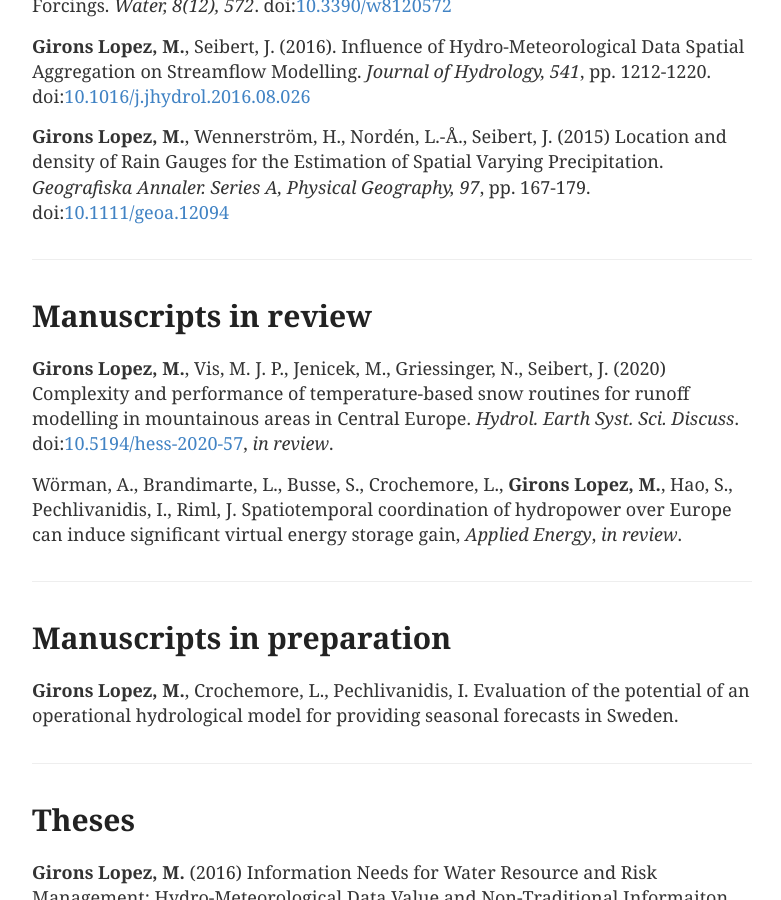
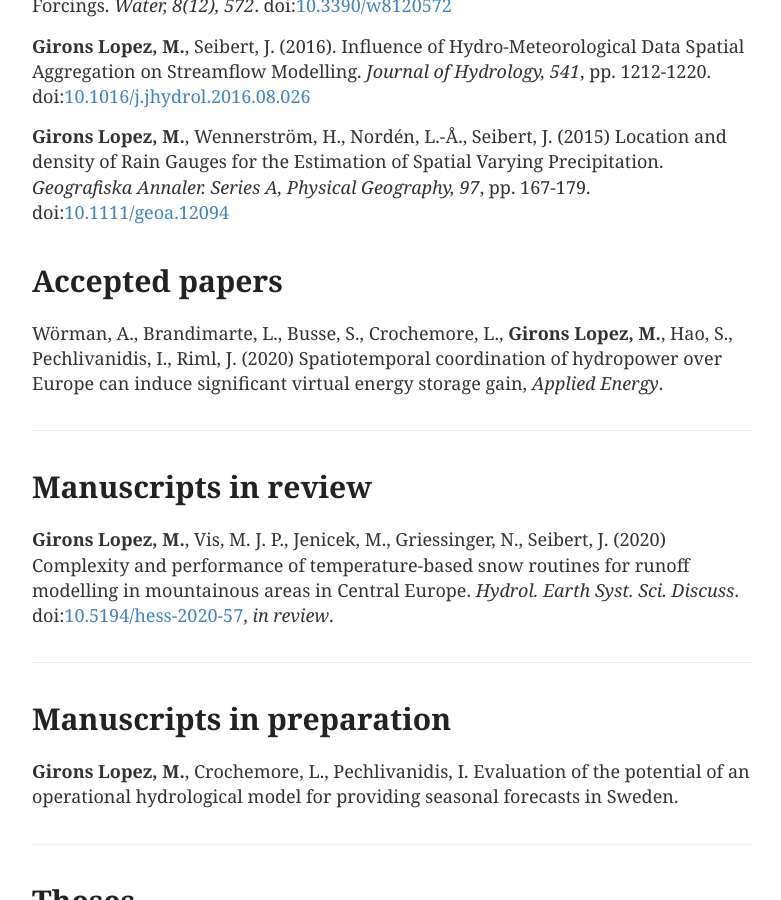
Before and after one commit to GironsLopez/GironsLopez.github.io, a Jekyll site: the page built from publications/index.md, in a window 1280 px wide and 900 px high, scrolled down 783 px. Shown: the whole window, without its empty margins (248-1029 px from the left). Built offline with Jekyll 4.4.1, drawn with Linux system fonts in a browser that asks for light colours.

Commit message:
Update index.md

```diff
--- a/publications/index.md
+++ b/publications/index.md
@@ -18,13 +18,15 @@ Mbanguka, R. P., Lyon, S. W., Holmgren, K., **Girons Lopez, M.**, Jarsjö, J. (2
 
 **Girons Lopez, M.**, Wennerström, H., Nordén, L.-Å., Seibert, J. (2015) Location and density of Rain Gauges for the Estimation of Spatial Varying Precipitation. *Geografiska Annaler. Series A, Physical Geography, 97*, pp. 167-179. doi:[10.1111/geoa.12094](http://onlinelibrary.wiley.com/doi/10.1111/geoa.12094/abstract){:target="_blank"}
 
+# Accepted papers
+
+Wörman, A., Brandimarte, L., Busse, S., Crochemore, L., **Girons Lopez, M.**, Hao, S., Pechlivanidis, I., Riml, J. (2020) Spatiotemporal coordination of hydropower over Europe can induce significant virtual energy storage gain, *Applied Energy*.
+
 <div class="line-separator"></div>
 
 # Manuscripts in review
 
 **Girons Lopez, M.**, Vis, M. J. P., Jenicek, M., Griessinger, N., Seibert, J. (2020) Complexity and performance of temperature-based snow routines for runoff modelling in mountainous areas  in Central Europe. *Hydrol. Earth Syst. Sci. Discuss*. doi:[10.5194/hess-2020-57](https://www.hydrol-earth-syst-sci-discuss.net/hess-2020-57/){:target="_blank"}, *in review*.
-
-Wörman, A., Brandimarte, L., Busse, S., Crochemore, L., **Girons Lopez, M.**, Hao, S., Pechlivanidis, I., Riml, J. Spatiotemporal coordination of hydropower over Europe can induce significant virtual energy storage gain, *Applied Energy*, *in review*.
 
 <div class="line-separator"></div>
 
```
